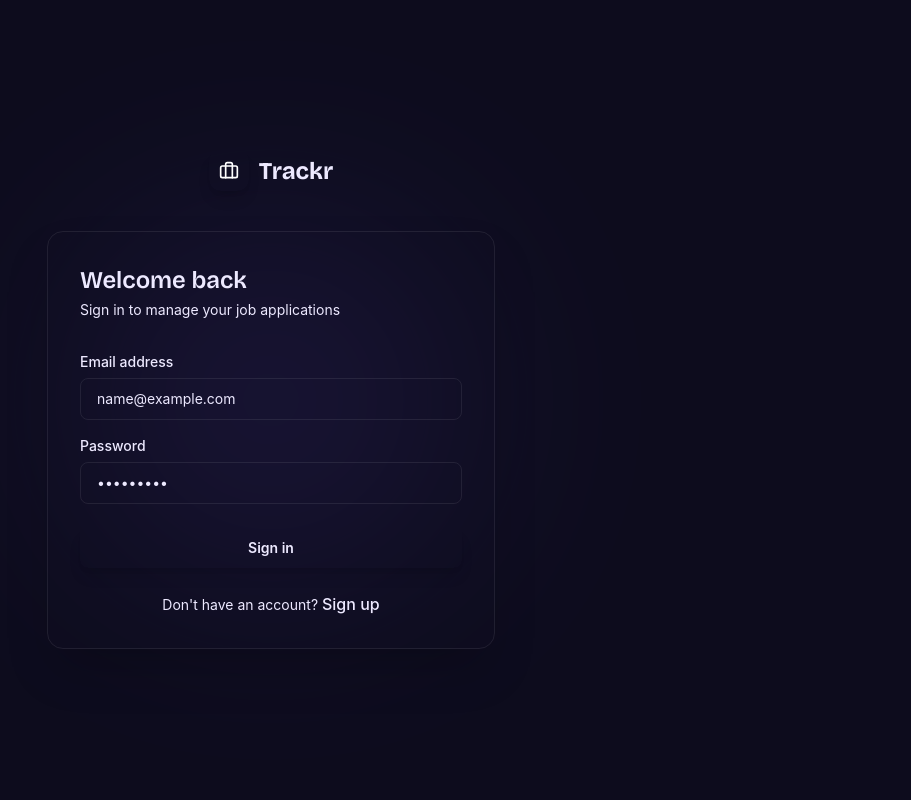
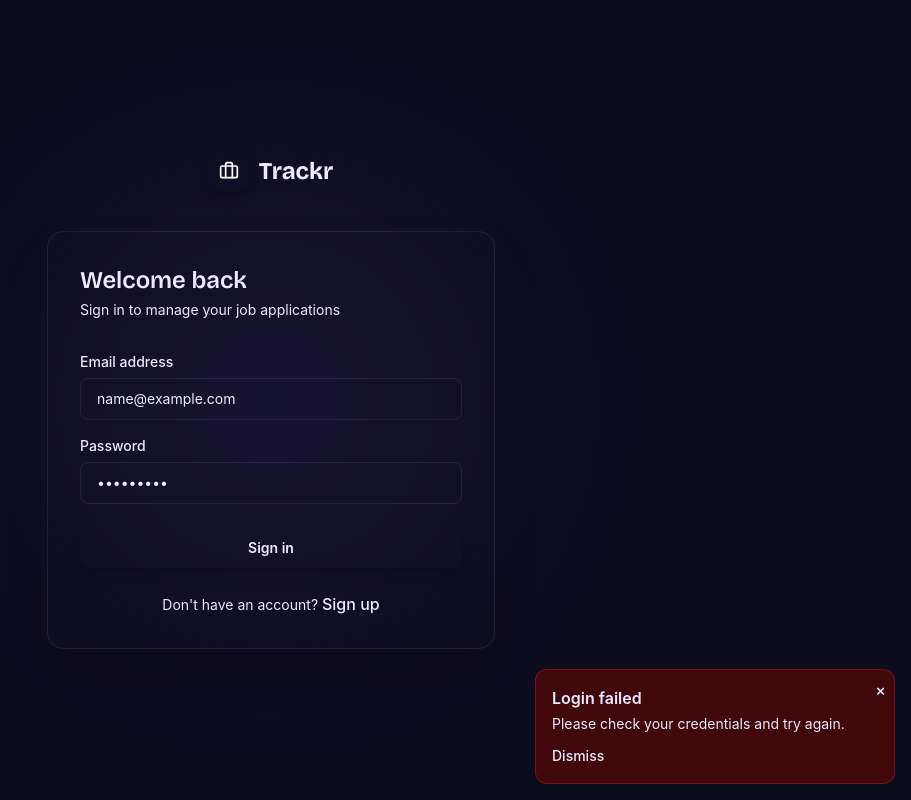
Before and after one commit to Chaos3108/Trakr, a React (Vite) app: page /login in a window 1280 px wide. Both pictures are taken after typing "name@example.com", "Sample123" into the empty fields and a click on the button "Sign in". Shown: the whole page, without its empty margins (369-1280 px from the left). Built offline with nearby package versions, Linux system fonts and the light colour scheme; no server answers.

Commit message:
Added Toast Message

```diff
--- a/package.json
+++ b/package.json
@@ -36,6 +36,7 @@
     "@radix-ui/react-slot": "1.1.2",
     "@radix-ui/react-switch": "1.1.3",
     "@radix-ui/react-tabs": "1.1.3",
+    "@radix-ui/react-toast": "^1.2.17",
     "@radix-ui/react-toggle": "1.1.2",
     "@radix-ui/react-toggle-group": "1.1.2",
     "@radix-ui/react-tooltip": "1.1.8",
--- a/src/app/App.tsx
+++ b/src/app/App.tsx
@@ -1,17 +1,71 @@
-import { useState } from "react";
+import { createContext, useContext, useMemo, useState, type ReactNode } from "react";
+import * as Toast from "@radix-ui/react-toast";
 import { BrowserRouter as Router, Routes, Route, Navigate, useNavigate } from "react-router-dom";
 import { AuthPage } from "./pages/AuthPage";
 import { AddJobPage } from "./pages/AddJobPage";
 import { DashboardPage } from "../app/pages/DashboardPage";
 import { JobDetailPage } from "./pages/JobDetailPage";
 
-function ProtectedRoute({ children }: { children: React.ReactNode }) {
+type ToastPayload = {
+    title: string;
+    description: string;
+    type?: "success" | "error";
+};
+
+const ToastContext = createContext<(payload: ToastPayload) => void>(() => undefined);
+
+export function useToast() {
+    return useContext(ToastContext);
+}
+
+function ProtectedRoute({ children }: { children: ReactNode }) {
     const isAuthenticated = !!localStorage.getItem("token");
     return isAuthenticated ? <>{children}</> : <Navigate to="/login" replace />;
 }
 
+function AppToastProvider({ children }: { children: ReactNode }) {
+    const [open, setOpen] = useState(false);
+    const [toast, setToast] = useState<ToastPayload | null>(null);
+
+    const showToast = useMemo(() => (payload: ToastPayload) => {
+        setToast(payload);
+        setOpen(true);
+    }, []);
+
+    return (
+        <Toast.Provider swipeDirection="right">
+            <ToastContext.Provider value={showToast}>
+                <Toast.Root
+                    open={open}
+                    onOpenChange={setOpen}
+                    className={`fixed bottom-4 right-4 z-50 w-[min(360px,calc(100vw-2rem))] rounded-xl border p-4 shadow-xl ${
+                        toast?.type === "error" ? "border-red-500/30 bg-red-950/90" : "border-border bg-card"
+                    }`}
+                >
+                    <Toast.Title className="font-semibold text-foreground">{toast?.title ?? "Trackr"}</Toast.Title>
+                    <Toast.Description className="mt-1 text-sm text-muted-foreground">
+                        {toast?.description ?? "Notifications will appear here."}
+                    </Toast.Description>
+                    <Toast.Action asChild altText="Dismiss notification">
+                        <button className="mt-3 text-sm font-medium text-primary">Dismiss</button>
+                    </Toast.Action>
+                    <Toast.Close
+                        className="absolute right-2 top-2 text-muted-foreground hover:text-foreground"
+                        aria-label="Close"
+                    >
+                        ×
+                    </Toast.Close>
+                </Toast.Root>
+                {children}
+                <Toast.Viewport className="fixed bottom-4 right-4 z-[60] flex w-[390px] max-w-[100vw] list-none flex-col gap-2 p-4 outline-none" />
+            </ToastContext.Provider>
+        </Toast.Provider>
+    );
+}
+
 function AppContent() {
     const navigate = useNavigate();
+    const showToast = useToast();
     const [authMode, setAuthMode] = useState<"login" | "signup">("login");
 
 
@@ -32,6 +86,7 @@ function AppContent() {
                     <AuthPage
                         mode={authMode}
                         onSwitch={() => setAuthMode(authMode === "login" ? "signup" : "login")}
+                        onShowToast={showToast}
                     />
                 }
             />
@@ -84,7 +139,9 @@ function AppContent() {
 export default function App() {
     return (
         <Router>
-            <AppContent />
+            <AppToastProvider>
+                <AppContent />
+            </AppToastProvider>
         </Router>
     );
 }
--- a/src/app/pages/AddJobPage.tsx
+++ b/src/app/pages/AddJobPage.tsx
@@ -5,6 +5,7 @@ import { STATUSES, type Job, type Status } from "../types";
 import axios from "axios";
 import { URL } from "../utils";
 import { useNavigate } from "react-router-dom";
+import { useToast } from "../App";
 
 export function AddJobPage({
   onCancel,
@@ -23,6 +24,7 @@ export function AddJobPage({
     appliedDate: new Date().toISOString().split("T")[0],
   });
   const navigate = useNavigate();
+  const showToast = useToast();
 
   const set =
     (field: string) =>
@@ -32,17 +34,32 @@ export function AddJobPage({
   const handleSubmit = (e: React.FormEvent) => {
     e.preventDefault();
     try {
-    const submit  = axios.post(`${URL}/applications`, form, {
+      const submit = axios.post(`${URL}/applications`, form, {
         headers: {
           "Content-Type": "application/json",
           Authorization: `Bearer ${localStorage.getItem("token")}`,
         },
       });
       console.log("Job submitted successfully:", submit);
+      showToast({
+
+        title: "Application Added",
+
+        description: `${form.company} - ${form.role} has been added successfully.`,
+
+        type: "success",
+
+      });
       navigate("/dashboard");
     }
     catch (error) {
       console.error("Error submitting job:", error);
+      showToast({
+      title: "Failed to Add Application",
+      description: "Something went wrong. Please try again.",
+      type: "error",
+
+    });
     }
 
   };
--- a/src/app/pages/AuthPage.tsx
+++ b/src/app/pages/AuthPage.tsx
@@ -3,12 +3,15 @@ import { Briefcase } from "lucide-react";
 import { useNavigate } from "react-router-dom";
 import axios from "axios";
 import { URL } from "../utils";
+
 export function AuthPage({
     mode,
     onSwitch,
+    onShowToast,
 }: {
     mode: "login" | "signup";
     onSwitch: () => void;
+    onShowToast: (payload: { title: string; description: string; type?: "success" | "error" }) => void;
 }) {
     const [email, setEmail] = useState("");
     const [password, setPassword] = useState("");
@@ -22,12 +25,12 @@ export function AuthPage({
         const trimmedPassword = password.trim();
 
         if (!trimmedEmail || !trimmedPassword) {
-            alert("Email and password are required.");
+            onShowToast({ title: "Missing fields", description: "Email and password are required.", type: "error" });
             return;
         }
 
         if (!/^[^\s@]+@[^\s@]+\.[^\s@]+$/.test(trimmedEmail)) {
-            alert("Please enter a valid email address.");
+            onShowToast({ title: "Invalid email", description: "Please enter a valid email address.", type: "error" });
             return;
         }
 
@@ -40,9 +43,11 @@ export function AuthPage({
             const token = response.data.access_token;
 
             localStorage.setItem("token", token);
+            onShowToast({ title: "Welcome back", description: "You have successfully signed in.", type: "success" });
             navigate("/dashboard");
         } catch (error) {
             console.error("Login failed:", error);
+            onShowToast({ title: "Login failed", description: "Please check your credentials and try again.", type: "error" });
         }
     };
 
@@ -54,17 +59,17 @@ export function AuthPage({
         const trimmedPassword = password.trim();
 
         if (!trimmedName || !trimmedEmail || !trimmedPassword) {
-            alert("Name, email, and password are required.");
+            onShowToast({ title: "Missing fields", description: "Name, email, and password are required.", type: "error" });
             return;
         }
 
         if (!/^[^\s@]+@[^\s@]+\.[^\s@]+$/.test(trimmedEmail)) {
-            alert("Please enter a valid email address.");
+            onShowToast({ title: "Invalid email", description: "Please enter a valid email address.", type: "error" });
             return;
         }
 
         if (trimmedPassword.length < 6) {
-            alert("Password must be at least 6 characters long.");
+            onShowToast({ title: "Weak password", description: "Password must be at least 6 characters long.", type: "error" });
             return;
         }
 
@@ -75,9 +80,11 @@ export function AuthPage({
                 password: trimmedPassword,
             });
             console.log("Signup successful:", response.data);
+            onShowToast({ title: "Account created", description: "Your account was created successfully. Please sign in.", type: "success" });
             navigate("/login");
+            mode === "signup" && onSwitch();
         } catch (error) {
-            alert(`Signup failed: ${error}`);
+            onShowToast({ title: "Signup failed", description: "We could not create your account. Please try again.", type: "error" });
         }
     };
 
```
Also changed, not shown: 1 other file (tests, documents, lock files or other folders). Lines whose indentation alone changed are shown as unchanged.
